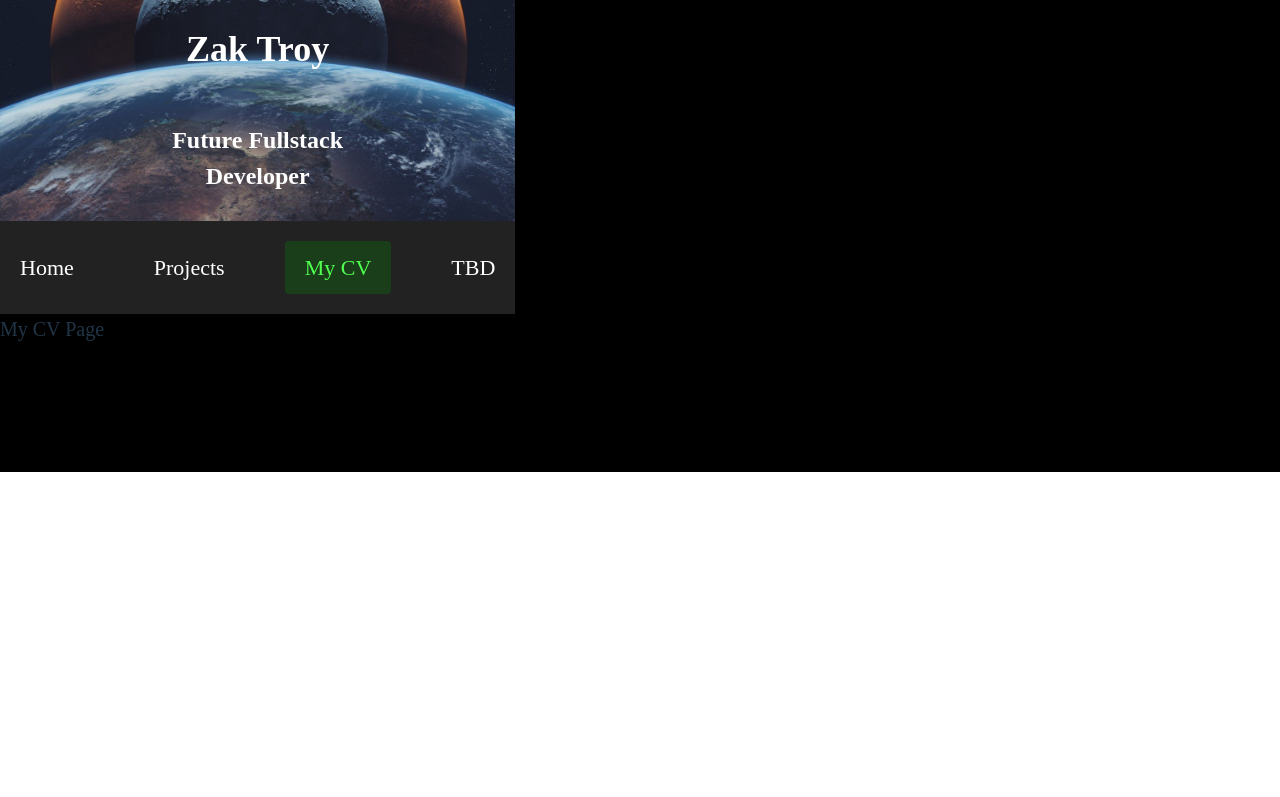
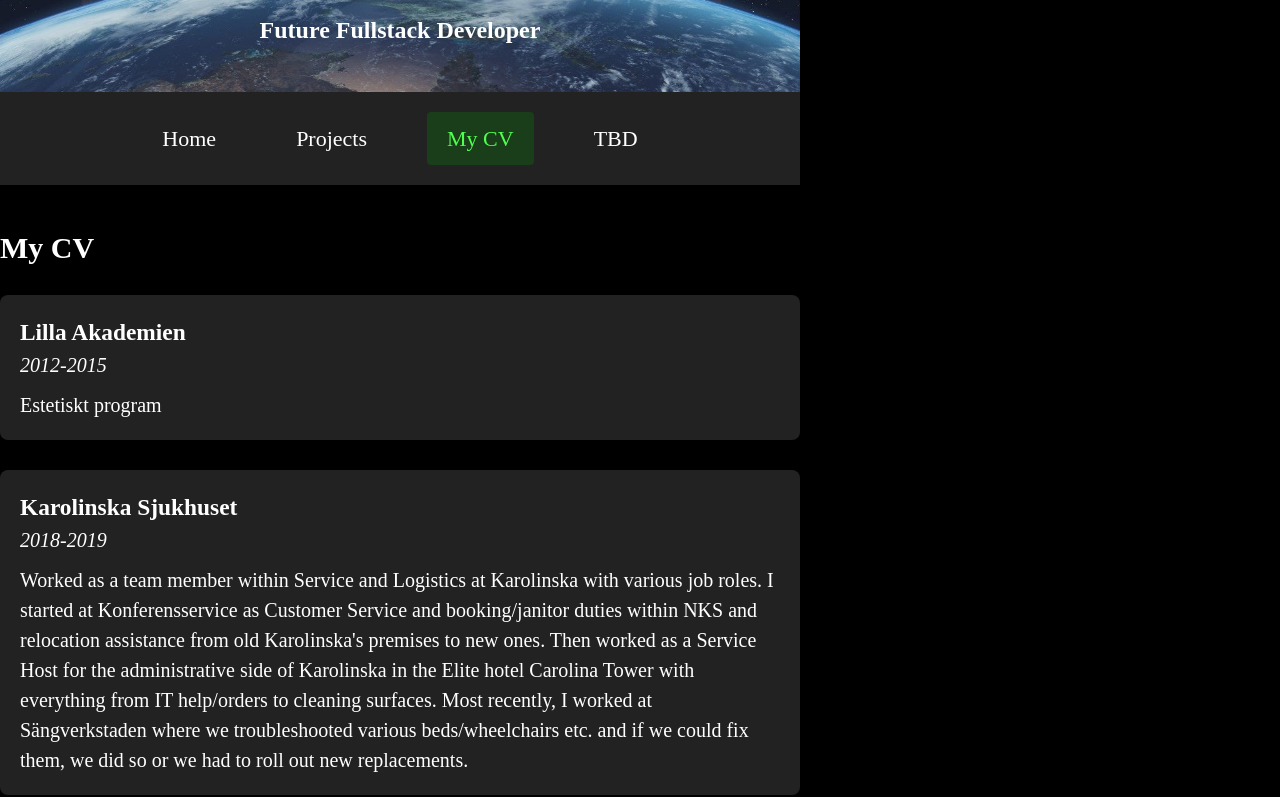
Before and after one commit to Taragoul/Uppgift-2---Dynamisk-sida, a React (Vite) app: page /cv in a window 1280 px wide. Shown: the part 328-1125 px from the top of the page. Before the commit the page ends 800 px from the top, so only its background shows below. Built offline with nearby package versions, Linux system fonts and the light colour scheme; a web font is replaced by a local one.

Commit message:
rendered the CV on its page with some styling

```diff
--- /dev/null
+++ b/src/assets/cv.json
@@ -0,0 +1,44 @@
+
+[
+
+    {
+        "name" : "Lilla Akademien",
+        "time" : "2012-2015",
+        "description" : "Estetiskt program"
+    },
+    {
+        "name" : " Karolinska Sjukhuset",
+        "time" : "2018-2019",
+        "description" : "Worked as a team member within Service and Logistics at Karolinska with various job roles. I started at Konferensservice as Customer Service and booking/janitor duties within NKS and relocation assistance from old Karolinska's premises to new ones. Then worked as a Service Host for the administrative side of Karolinska in the Elite hotel Carolina Tower with everything from IT help/orders to cleaning surfaces. Most recently, I worked at Sängverkstaden where we troubleshooted various beds/wheelchairs etc. and if we could fix them, we did so or we had to roll out new replacements."
+    },
+    {
+        "name" : " Samhall Willys",
+        "time" : "2018-2018",
+        "description" : "During my time at Willys, I worked a lot with my colleagues to ensure hygiene in the store and guide customers."
+    },
+    {
+        "name" : " Samhall SF",
+        "time" : "2017-2018",
+        "description" : "At the SF Mall of Scandinavia, I worked as a cleaner making sure that all premises were clean and ready for when the guests entered the cinemas. For this I also had to take a course in general care/cleaning. Here I also worked a lot with deliveries and sorting goods. Made sure everything was picked up and topped up."
+    },
+    {
+        "name" : " Handikappades Riksförbund",
+        "time" : "2017-2018",
+        "description" : " I sometimes work when needed at the national association of the disabled on their various trips helping to roll wheelchairs, carrying help and generally making sure that everyone had a good time and that everything went as smoothly as possible."
+    },
+    {
+        "name" : "  7Eleven",
+        "time" : "2017-2017",
+        "description" : "At 7Eleven, I worked a lot with everything to do with the store, such as cleaning, baking, product handling, placement, deliveries, etc."
+    },
+    {
+        "name" : "  Arbetsförmedlingen ",
+        "time" : "2017-2017",
+        "description" : "I worked as a janitor in the IT department at AF where my job was to go around and help all departments with various IT-related questions and make sure that all IT in group rooms/meeting rooms worked as they should."
+    },
+    {
+        "name" : "  Lilla Akademien ",
+        "time" : "2016-2016",
+        "description" : "Worked as after-school staff with ÅK 0-4 during a period where my main job was to take care of the children and make sure they had fun and that nothing happened at the after-school center."
+    }
+]
--- /dev/null
+++ b/src/assets/styles/MyCV.css
@@ -0,0 +1,22 @@
+.cv-container {
+  max-width: 800px;
+  margin: 2rem auto;
+  color: #fff;
+}
+
+.cv-entry {
+  background: #222;
+  border-radius: 8px;
+  padding: 1rem;
+  margin-bottom: 1.5rem;
+  box-shadow: 0 2px 8px rgba(0,0,0,0.15);
+}
+
+.cv-entry h3 {
+  margin: 0;
+}
+
+.cv-time {
+  font-style: italic;
+  margin-bottom: 0.5rem;
+}
--- a/src/pages/MyCV.jsx
+++ b/src/pages/MyCV.jsx
@@ -1,3 +1,18 @@
 import React from "react";
-const MyCV = () => <div>My CV Page</div>;
+import cvData from "../assets/cv.json";
+import "../assets/styles/MyCV.css";
+
+const MyCV = () => (
+  <div className="cv-container">
+    <h2>My CV</h2>
+    {cvData.map((item, idx) => (
+      <div className="cv-entry" key={idx}>
+        <h3>{item.name}</h3>
+        <div className="cv-time">{item.time}</div>
+        <div>{item.description}</div>
+      </div>
+    ))}
+  </div>
+);
+
 export default MyCV;
```
